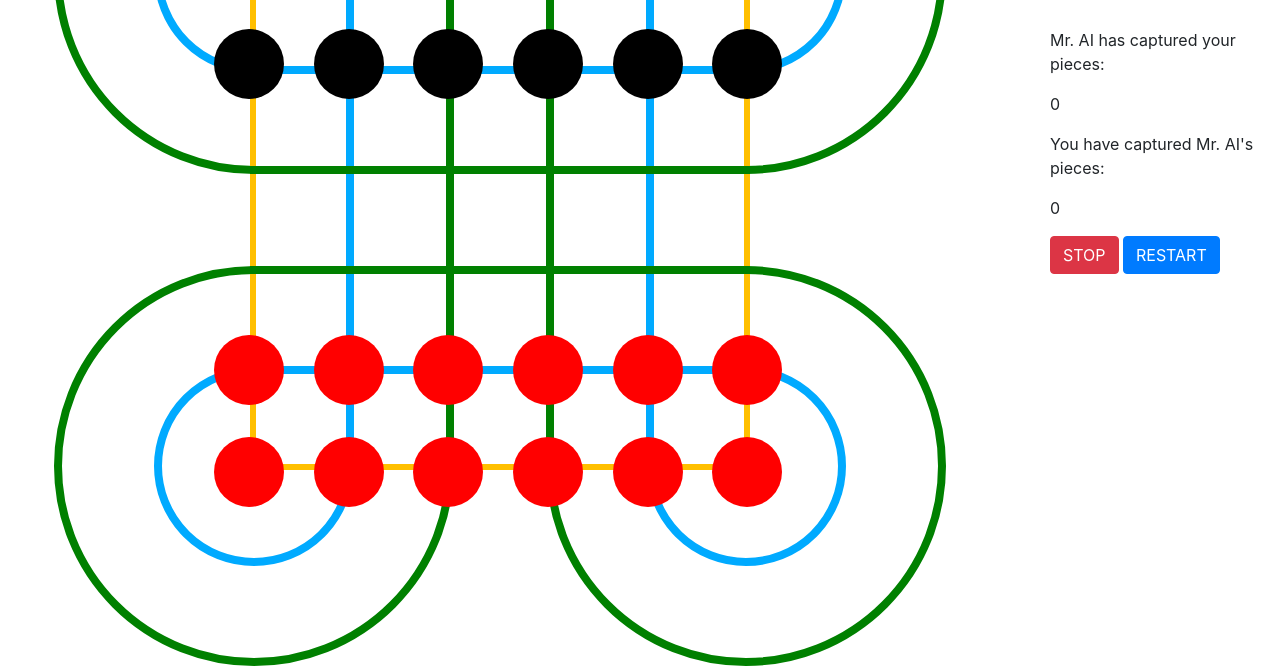
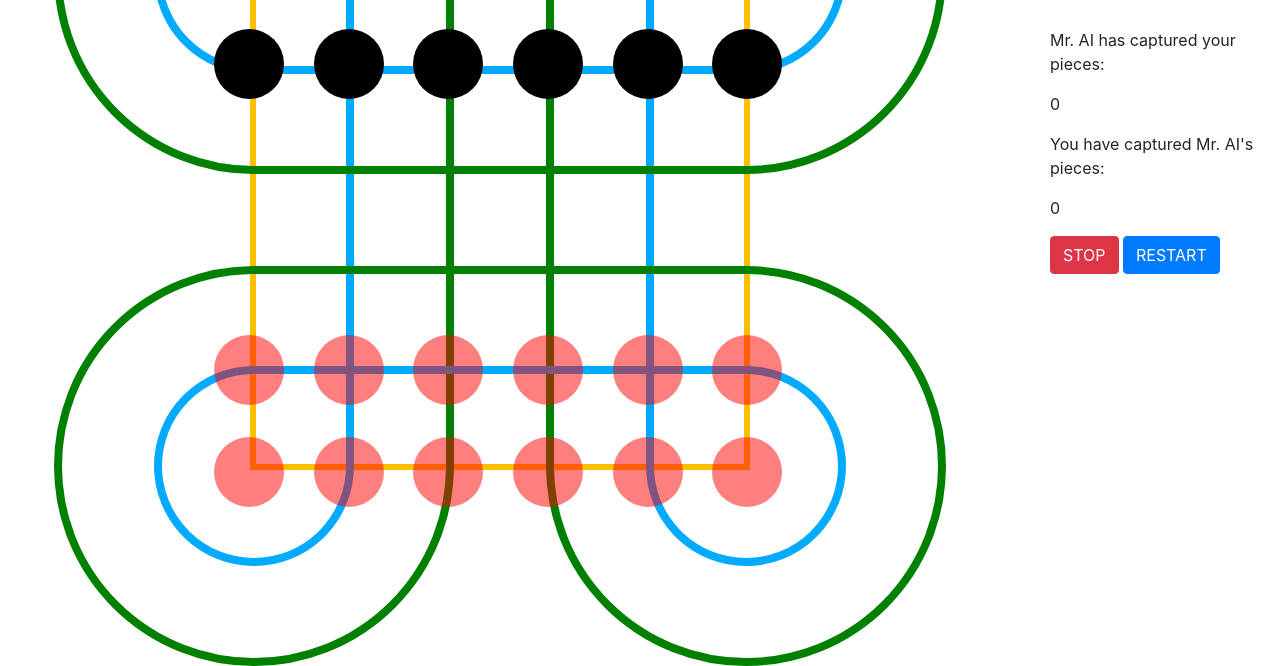
Before and after one commit to mdkma/surakarta-game, a plain HTML site: page index.html in a window 1280 px wide. Shown: the part 230-896 px from the top of the page. Drawn offline with nearby package versions, Linux system fonts and the light colour scheme.

Commit message:
show half opacity for turns

```diff
--- a/index.html
+++ b/index.html
@@ -5,7 +5,7 @@
     <link rel="stylesheet" type="text/css" href="index.css">
     <!-- <script src="index.js"></script> -->
     <script>
-        var turn = 0; // 0 for black, 1 for red
+        var turn = 1; // 0 for black, 1 for red
         var dragSrc = '';
         var availableNormalMoves = [];
         var availableCaptures = [];
@@ -16,9 +16,29 @@
             if (turn === 0){//AI's turn
                 document.getElementById('turn').innerHTML = "It's Mr. AI's Turn";
                 document.getElementById('turn').style.color = 'black';
+                for (i = 0; i < 2; i++) {
+                    for (j = 0; j < 6; j++){
+                        document.getElementById('p'+i+'-'+j).style.opacity = 1;
+                    }
+                }
+                for (i = 4; i < 6; i++) {
+                    for (j = 0; j < 6; j++){
+                        document.getElementById('p'+i+'-'+j).style.opacity = 0.5;
+                    }
+                }
             } else {
                 document.getElementById('turn').innerHTML = "It's Your Turn";
                 document.getElementById('turn').style.color = 'red';
+                for (i = 0; i < 2; i++) {
+                    for (j = 0; j < 6; j++){
+                        document.getElementById('p'+i+'-'+j).style.opacity = 0.5;
+                    }
+                }
+                for (i = 4; i < 6; i++) {
+                    for (j = 0; j < 6; j++){
+                        document.getElementById('p'+i+'-'+j).style.opacity = 1;
+                    }
+                }
             }
         }
 
@@ -46,6 +66,7 @@
                 html += '</tr>';
             }
             document.getElementById('table').innerHTML = html;
+            nextRound();
         }
 
         function allowDrop(ev) {
@@ -257,8 +278,11 @@
     <button type="button" class="btn btn-danger">STOP</button>
     <button type="button" class="btn btn-primary">RESTART</button>
 </div>
-</body>
 <script src="https://code.jquery.com/jquery-3.2.1.slim.min.js" integrity="sha384-KJ3o2DKtIkvYIK3UENzmM7KCkRr/rE9/Qpg6aAZGJwFDMVNA/GpGFF93hXpG5KkN" crossorigin="anonymous"></script>
 <script src="https://cdnjs.cloudflare.com/ajax/libs/popper.js/1.12.9/umd/popper.min.js" integrity="sha384-ApNbgh9B+Y1QKtv3Rn7W3mgPxhU9K/ScQsAP7hUibX39j7fakFPskvXusvfa0b4Q" crossorigin="anonymous"></script>
 <script src="https://maxcdn.bootstrapcdn.com/bootstrap/4.0.0/js/bootstrap.min.js" integrity="sha384-JZR6Spejh4U02d8jOt6vLEHfe/JQGiRRSQQxSfFWpi1MquVdAyjUar5+76PVCmYl" crossorigin="anonymous"></script>
+</body>
+<!-- <script>
+        nextRound();
+    </script> -->
 </html>
```
